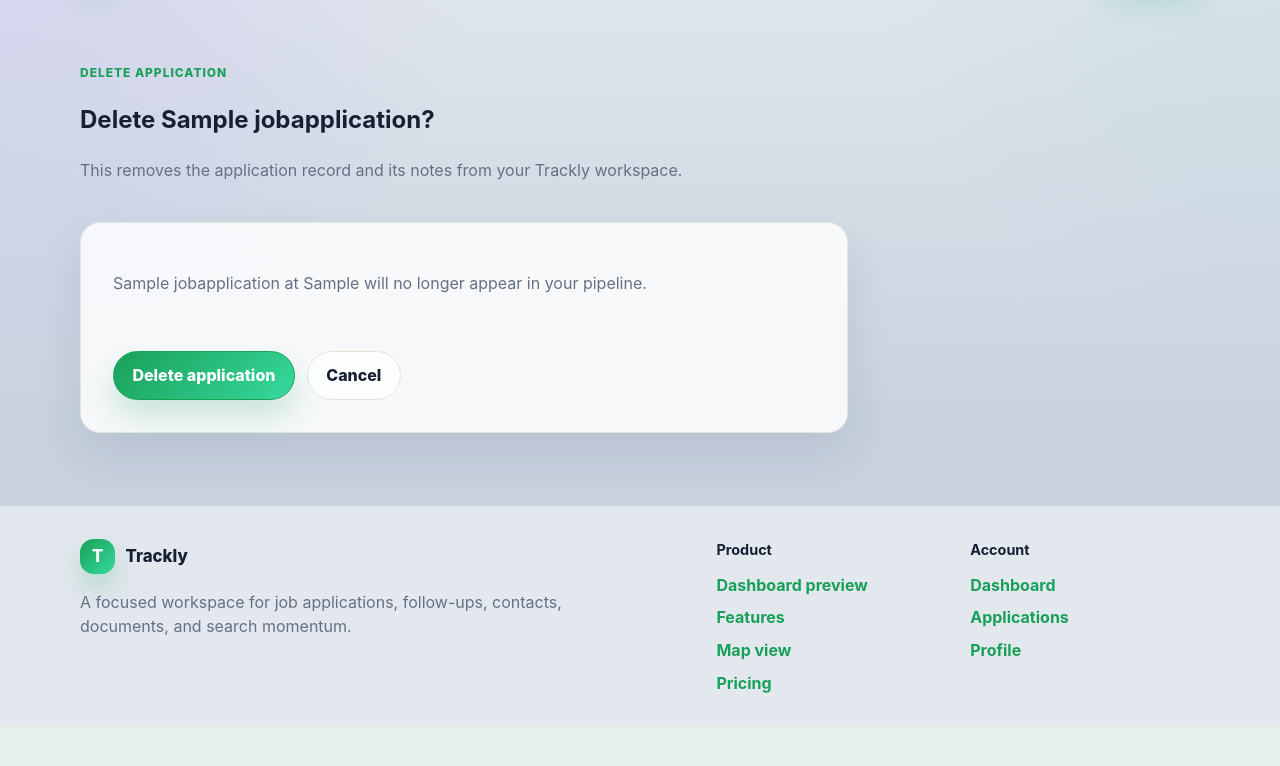
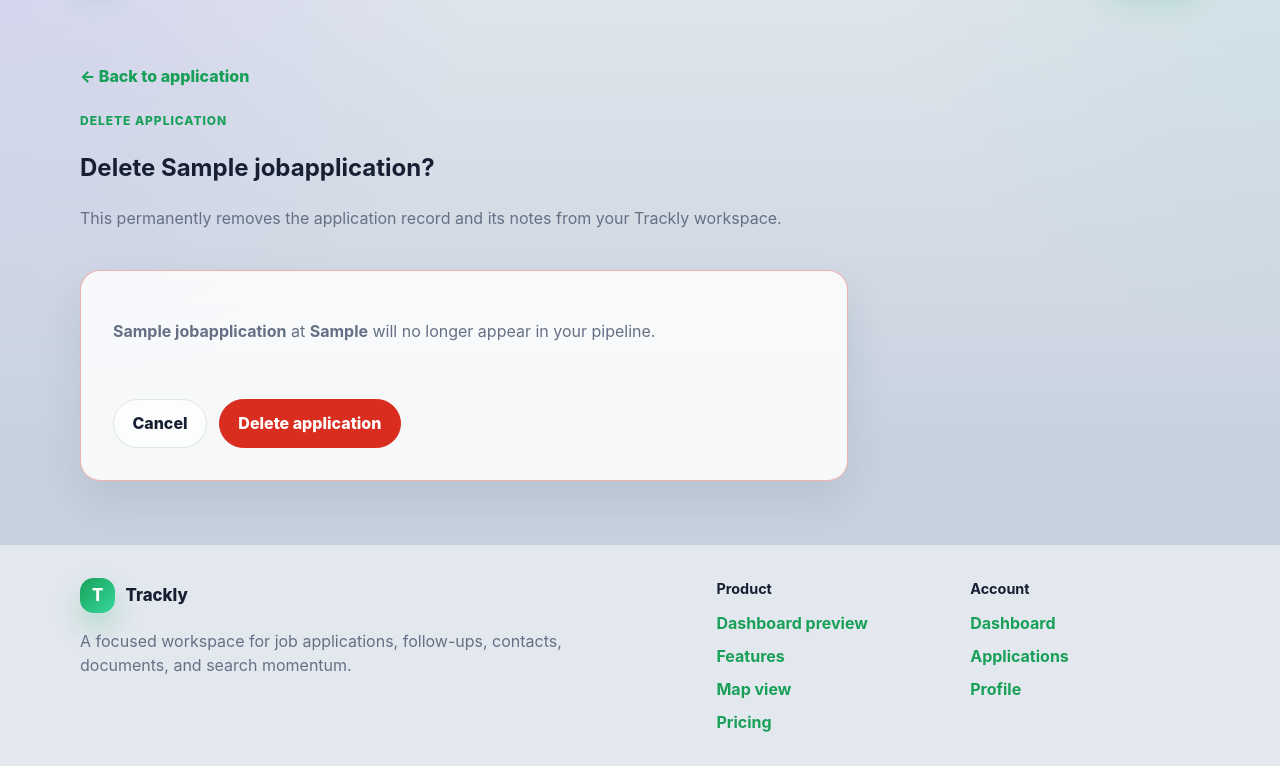
Before and after one commit to AAdewunmi/Trackly-Job-Applications-Tracker-Project, a Django app: page /applications/1/delete/ in a window 1280 px wide. Shown: the part 73-839 px from the top of the page. Before the commit the page ends 766 px from the top, so only its background shows below. Run offline with Django 5.2, Linux system fonts and the light colour scheme; a user stored in the database is signed in; tables that the repository leaves empty hold one stand-in row (values such as "Sample post").

Commit message:
feat(jobs): improve application deletion confirmation

```diff
--- a/static/css/theme.css
+++ b/static/css/theme.css
@@ -337,6 +337,19 @@ textarea {
   color: #ffffff;
 }
 
+.tl-button-danger {
+  border-color: var(--tl-danger);
+  background: var(--tl-danger);
+  color: #ffffff;
+}
+
+.tl-button-danger:hover,
+.tl-button-danger:focus {
+  border-color: #b42318;
+  background: #b42318;
+  color: #ffffff;
+}
+
 .tl-button-small {
   min-height: 2.25rem;
   padding: 0.52rem 0.9rem;
@@ -666,6 +679,10 @@ textarea:focus {
   grid-template-columns: minmax(0, 1fr);
 }
 
+.tl-panel-danger {
+  border-color: rgba(217, 45, 32, 0.35);
+}
+
 .tl-back-link {
   display: inline-flex;
   margin-bottom: 1.5rem;
--- a/templates/base.html
+++ b/templates/base.html
@@ -6,7 +6,7 @@
     <meta charset="utf-8">
     <meta name="viewport" content="width=device-width, initial-scale=1">
     <title>{% block title %}Trackly{% endblock %}</title>
-    <link href="{% static 'css/theme.css' %}?v=20260530-application-form-01" rel="stylesheet">
+    <link href="{% static 'css/theme.css' %}?v=20260530-delete-confirmation-01" rel="stylesheet">
     <script src="https://unpkg.com/htmx.org@2.0.4" defer></script>
   </head>
   <body class="{% block body_class %}{% endblock %}">
--- a/templates/jobs/application_confirm_delete.html
+++ b/templates/jobs/application_confirm_delete.html
@@ -5,23 +5,24 @@
 {% block content %}
 <section class="tl-account-layout">
     <div>
+        <a class="tl-back-link" href="{{ application.get_absolute_url }}">&larr; Back to application</a>
         <p class="tl-eyebrow">Delete application</p>
         <h1>Delete {{ application.title }}?</h1>
         <p class="tl-muted">
-            This removes the application record and its notes from your Trackly workspace.
+            This permanently removes the application record and its notes from your Trackly workspace.
         </p>
     </div>
 
-    <section class="tl-panel">
+    <section class="tl-panel tl-panel-danger">
         <div class="tl-panel-body">
             <form class="tl-form" method="post">
                 {% csrf_token %}
                 <p class="tl-muted">
-                    {{ application.title }} at {{ application.company }} will no longer appear in your pipeline.
+                    <strong>{{ application.title }}</strong> at <strong>{{ application.company }}</strong> will no longer appear in your pipeline.
                 </p>
                 <div class="tl-actions">
-                    <button class="tl-button tl-button-primary" type="submit">Delete application</button>
                     <a class="tl-button tl-button-secondary" href="{{ application.get_absolute_url }}">Cancel</a>
+                    <button class="tl-button tl-button-danger" type="submit">Delete application</button>
                 </div>
             </form>
         </div>
```
